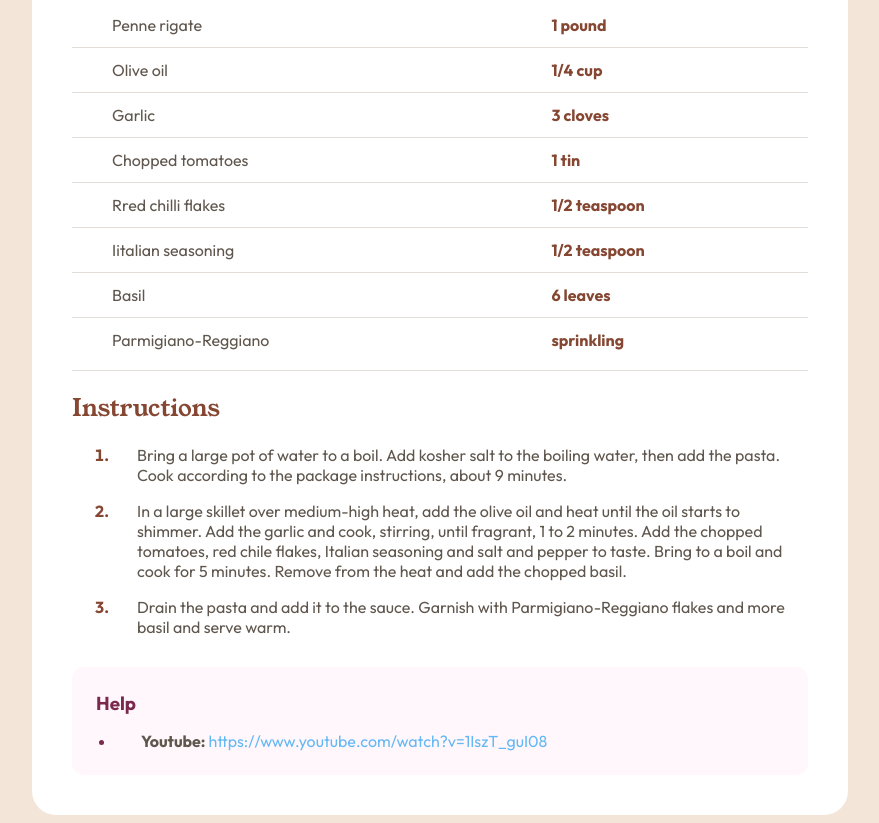
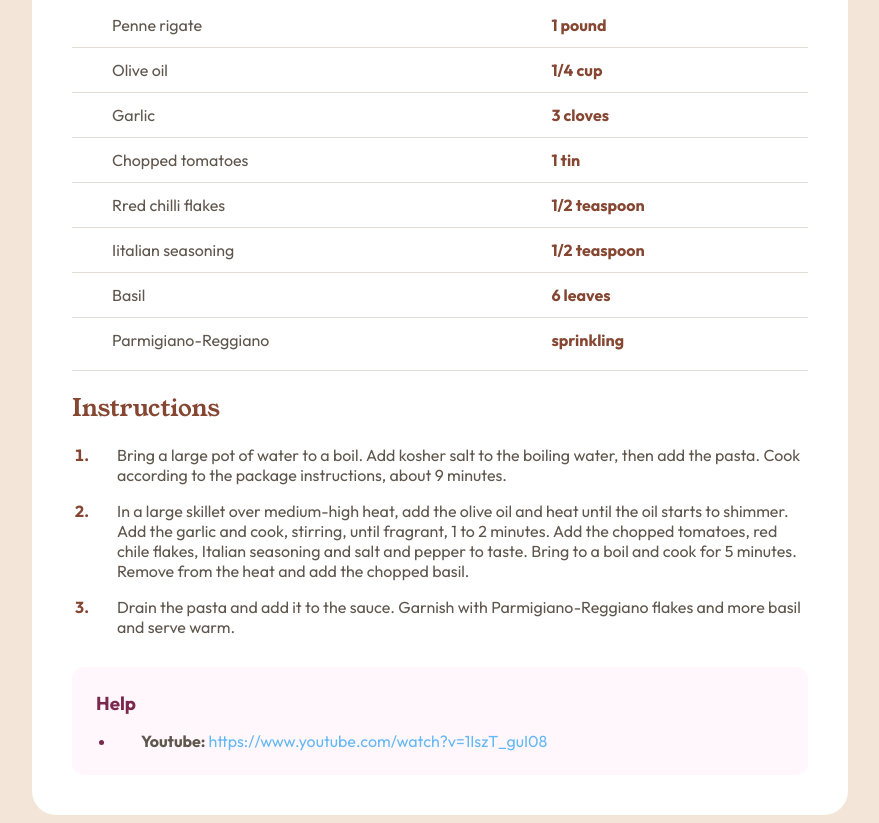
Before and after one commit to Arnofrayee/Tp-Recette-P-tes, a plain HTML site: page home.html in a window 1280 px wide. Shown: the part 531-1354 px from the top of the page, without its empty margins (200-1079 px from the left). Drawn offline with Linux system fonts and the light colour scheme.

Commit message:
Ol padding update

```diff
--- a/home.css
+++ b/home.css
@@ -96,6 +96,9 @@ ul {
   padding-left: 20px;
   margin-bottom: 0;
 }
+ol {
+  padding-left: 20px;
+}
 ul > li {
   font-weight: 700;
 }
```
